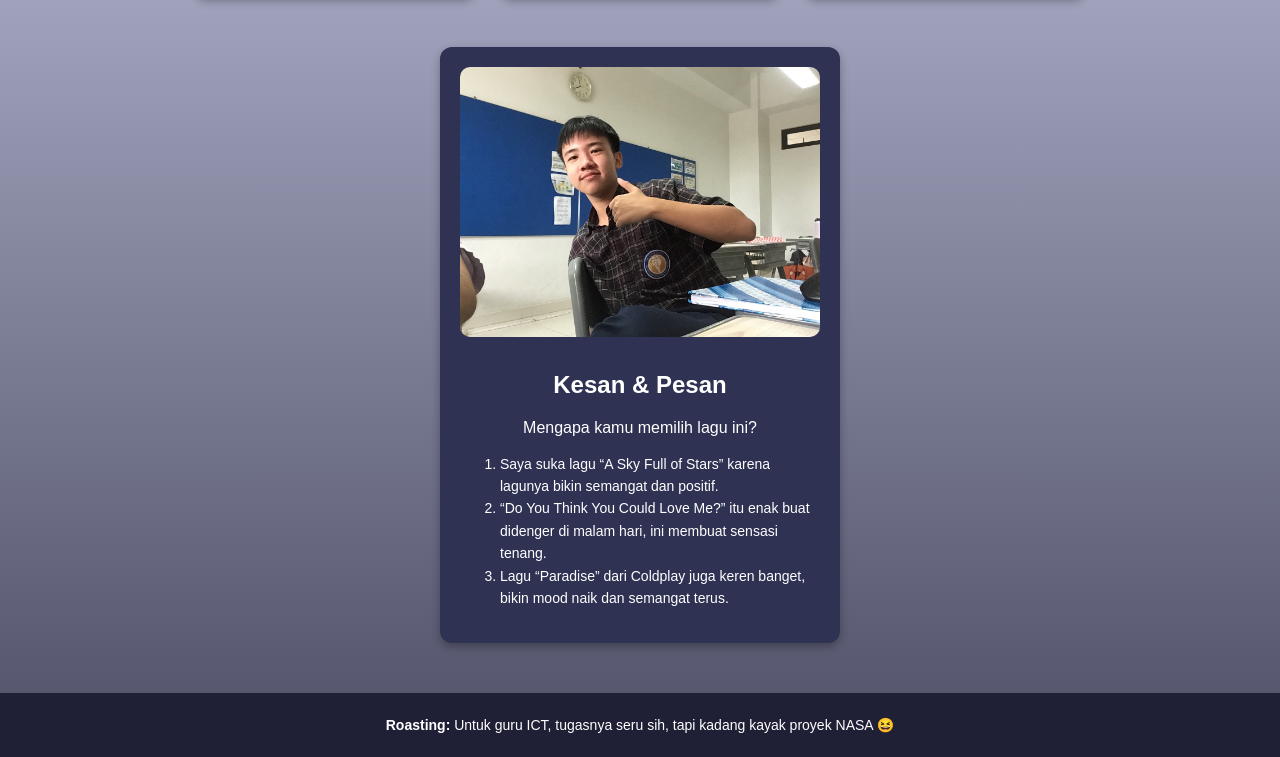
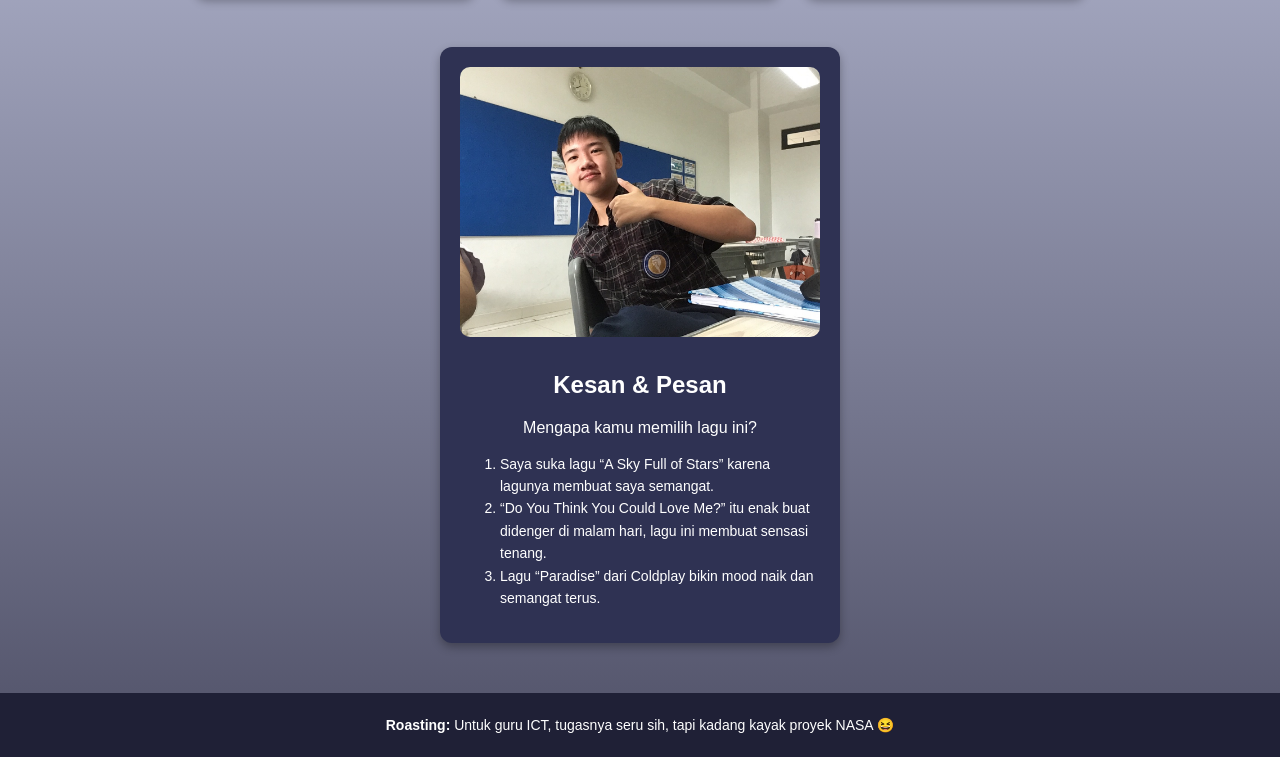
Before and after one commit to darrellstevene/darrellstevene.github.io, a plain HTML site: page index.html in a window 1280 px wide. Shown: the part 619-1376 px from the top of the page. Drawn offline with Linux system fonts and the light colour scheme.

Commit message:
Update index.html

```diff
--- a/index.html
+++ b/index.html
@@ -49,9 +49,9 @@
       <h2>Kesan & Pesan</h2>
       <p>Mengapa kamu memilih lagu ini?</p>
       <ol class="alasan">
-        <li>Saya suka lagu “A Sky Full of Stars” karena lagunya bikin semangat dan positif.</li>
-        <li>“Do You Think You Could Love Me?” itu enak buat didenger di malam hari, ini membuat sensasi tenang.</li>
-        <li>Lagu “Paradise” dari Coldplay juga keren banget, bikin mood naik dan semangat terus.</li>
+        <li>Saya suka lagu “A Sky Full of Stars” karena lagunya membuat saya semangat.</li>
+        <li>“Do You Think You Could Love Me?” itu enak buat didenger di malam hari, lagu ini membuat sensasi tenang.</li>
+        <li>Lagu “Paradise” dari Coldplay bikin mood naik dan semangat terus.</li>
       </ol>
     </div>
   </main>
```
